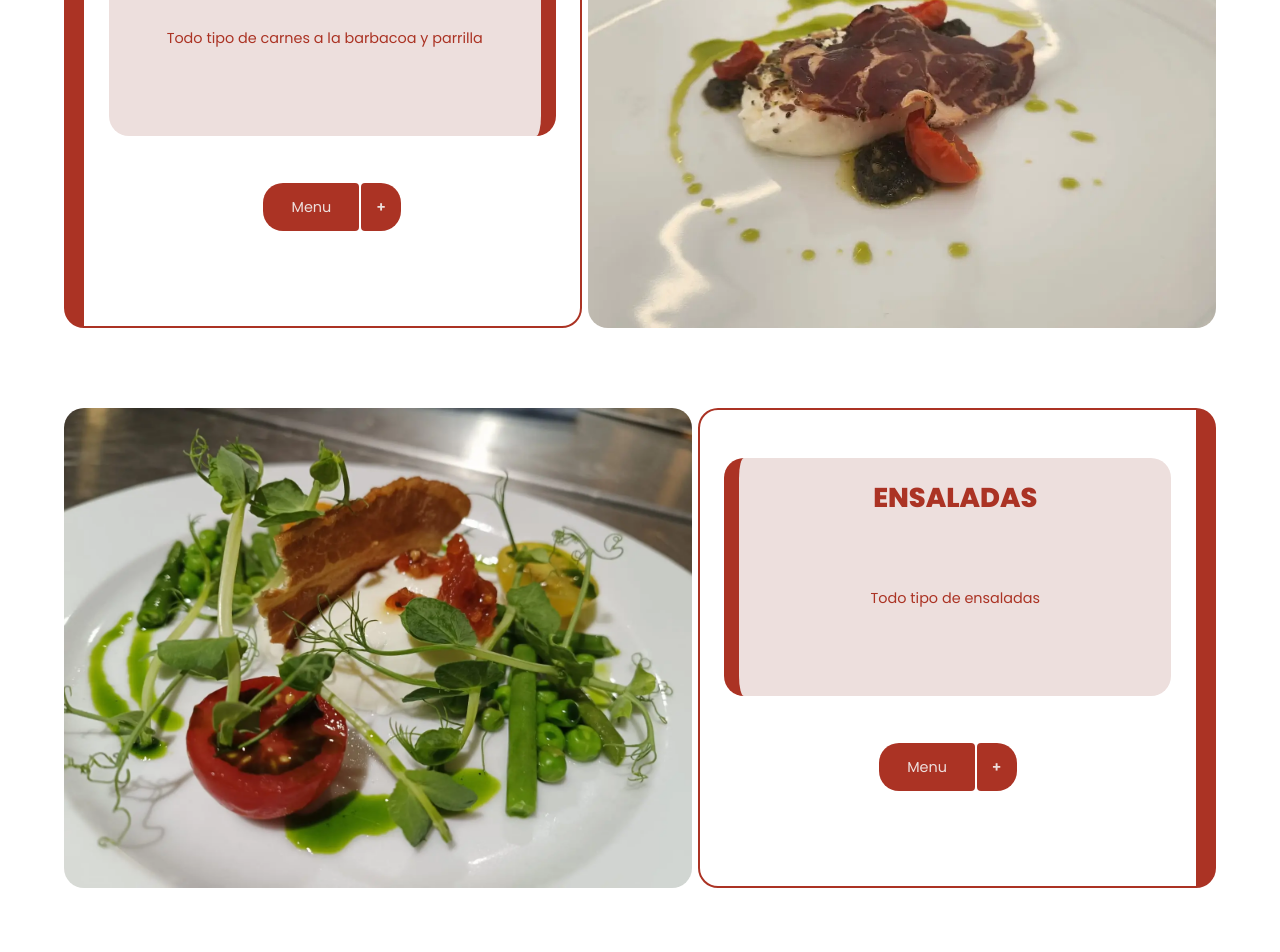
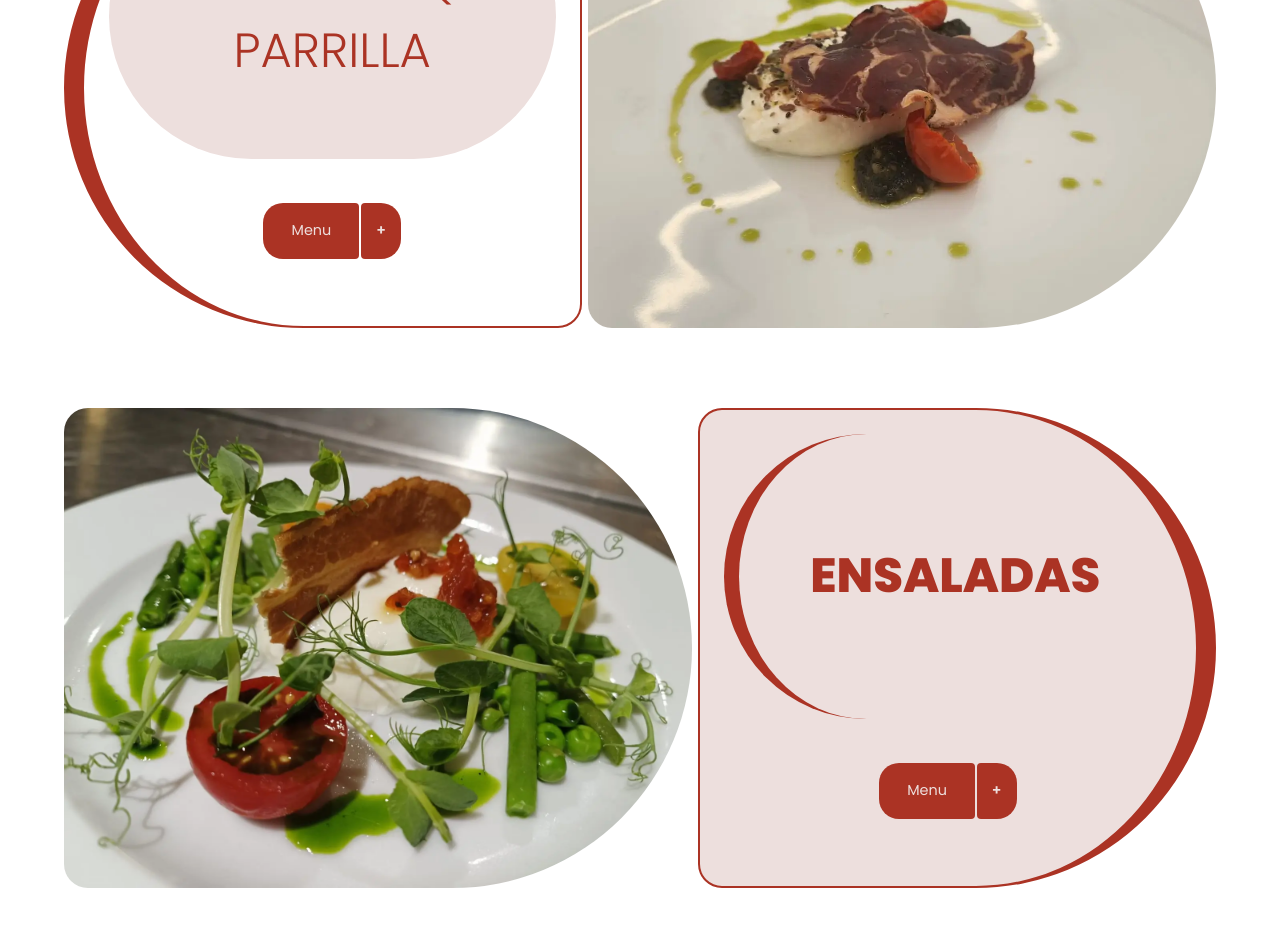
Before and after one commit to LeanM/apetito-granada-web, a React (Create React App) app: page / in a window 1280 px wide. Shown: the part 2680-3632 px from the top of the page. Built offline with nearby package versions, Linux system fonts and the light colour scheme.

Commit message:
testing styles

```diff
--- a/src/components/home-components/categoryCards/BookSection.js
+++ b/src/components/home-components/categoryCards/BookSection.js
@@ -53,12 +53,12 @@ const useStyles = createUseStyles({
     flexDirection: "column",
     paddingTop: "4rem",
 
-    borderRadius: "20px",
+    borderRadius: "20em",
 
     borderLeft: `solid 20px ${colors.nav}`,
     borderRight: `solid 20px ${colors.nav}`,
-    borderTop: `solid 2px ${colors.nav}`,
-    borderBottom: `solid 2px ${colors.nav}`,
+    borderTop: `solid 3px ${colors.nav}`,
+    borderBottom: `solid 3px ${colors.nav}`,
     //boxShadow: "black 0 0 10px",
   },
   image: {
--- a/src/components/home-components/categoryCards/LeftCategoryCard.js
+++ b/src/components/home-components/categoryCards/LeftCategoryCard.js
@@ -41,14 +41,9 @@ export default function LeftCategoryCard(props) {
 
         <div className={specificClasses.dataContainer} style={{}}>
           <div className={specificClasses.infoContainer}>
-            <div
-              style={{ fontWeight: "800", fontSize: "1.7rem", height: "50%" }}
-            >
+            <div style={{ fontWeight: "800", fontSize: "3rem" }}>
               {props.categoryData?.categoryName}
             </div>
-            <p style={{ height: "40%" }}>
-              {props.categoryData?.categoryDescription}
-            </p>
           </div>
           <div className={classes.buttonsContainer}>
             <button
@@ -119,8 +114,8 @@ const specificStyle = createUseStyles({
     alignItems: "center",
     fontSize: "0.9rem",
     fontFamily: "Poppins",
-    backgroundColor: colors.white,
-    borderRadius: "20px 20px 20px 20px",
+    backgroundColor: colors.textNav,
+    borderRadius: "10em 100em 100em 10em",
     zIndex: "50",
     borderRight: `solid 20px ${colors.nav}`,
     border: `solid 2px ${colors.nav}`,
@@ -144,10 +139,10 @@ const specificStyle = createUseStyles({
 
   infoContainer: {
     width: "90%",
-    height: "50%",
+    height: "60%",
     padding: "10px",
-    backgroundColor: colors.textNav,
-    borderRadius: "20px",
+    //backgroundColor: colors.nav,
+    borderRadius: "20em",
     borderLeft: `solid 15px ${colors.nav}`,
     color: colors.nav,
     display: "flex",
--- a/src/components/home-components/categoryCards/RightCategoryCard.js
+++ b/src/components/home-components/categoryCards/RightCategoryCard.js
@@ -36,14 +36,9 @@ export default function RightCategoryCard(props) {
       <div className={classes.innerRightContainer}>
         <div className={specificClasses.dataContainer} style={{}}>
           <div className={specificClasses.infoContainer}>
-            <div
-              style={{ fontWeight: "800", fontSize: "1.7rem", height: "50%" }}
-            >
+            <div style={{ fontWeight: "300", fontSize: "3rem" }}>
               {props.categoryData?.categoryName}
             </div>
-            <p style={{ height: "40%" }}>
-              {props.categoryData?.categoryDescription}
-            </p>
           </div>
           <div className={classes.buttonsContainer}>
             <button
@@ -117,7 +112,7 @@ const specificStyle = createUseStyles({
     alignItems: "center",
     fontSize: "0.9rem",
     backgroundColor: colors.white,
-    borderRadius: "20px 20px 20px 20px",
+    borderRadius: "100em 10em 10em 100em",
     color: colors.nav,
     zIndex: "50",
     borderLeft: `solid 20px ${colors.nav}`,
@@ -142,11 +137,11 @@ const specificStyle = createUseStyles({
 
   infoContainer: {
     width: "90%",
-    height: "50%",
+    height: "60%",
     backgroundColor: colors.textNav,
     padding: "10px",
-    borderRadius: "20px",
-    borderRight: `solid 15px ${colors.nav}`,
+    borderRadius: "100em 100em 100em 100em",
+    //borderRight: `solid 15px ${colors.nav}`,
     color: colors.nav,
     display: "flex",
     flexDirection: "column",
--- a/src/components/home-components/categoryCards/styles.js
+++ b/src/components/home-components/categoryCards/styles.js
@@ -60,7 +60,7 @@ const useStyles = createUseStyles({
     transition:
       "transform 0.5s, border 0.5s ease-in-out, border-radius 0.5s, box-shadow 0.8s",
     zIndex: "101",
-    borderRadius: "20px",
+    borderRadius: "10em 100em 100em 10em",
     //border:`solid 2px ${colors.navSemiTransparent}`,
 
     "&:hover": {
@@ -84,7 +84,7 @@ const useStyles = createUseStyles({
   },
   menuButton: {
     width: "6rem",
-    height: "3rem",
+    height: "3.5rem",
     borderRadius: "20px 4px 4px 20px",
     backgroundColor: colors.nav,
     color: colors.textNav,
@@ -97,7 +97,7 @@ const useStyles = createUseStyles({
   },
   addButton: {
     width: "2.5rem",
-    height: "3rem",
+    height: "3.5rem",
     borderRadius: "4px 20px 20px 4px",
     fontWeight: "600",
     backgroundColor: colors.nav,
```
